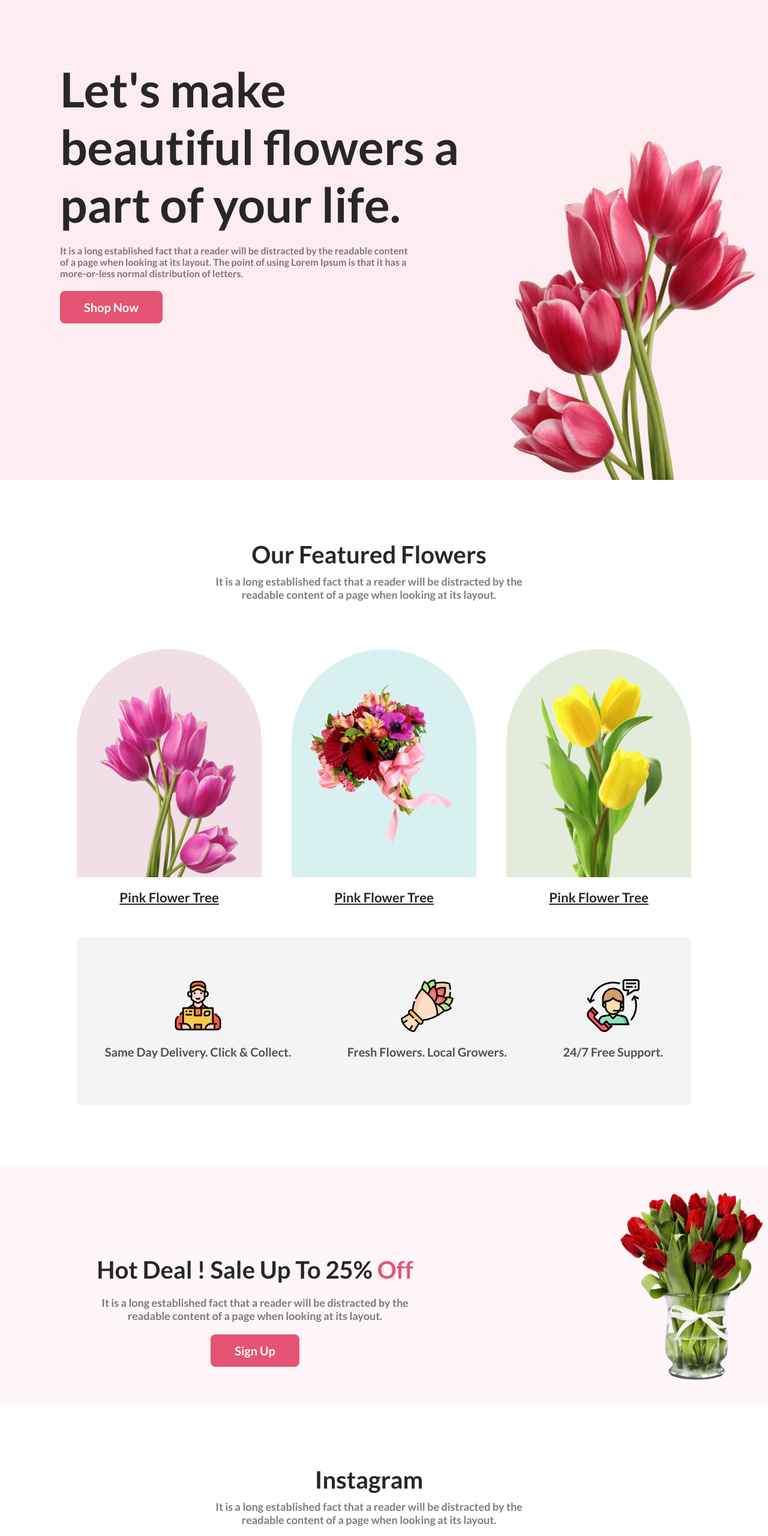
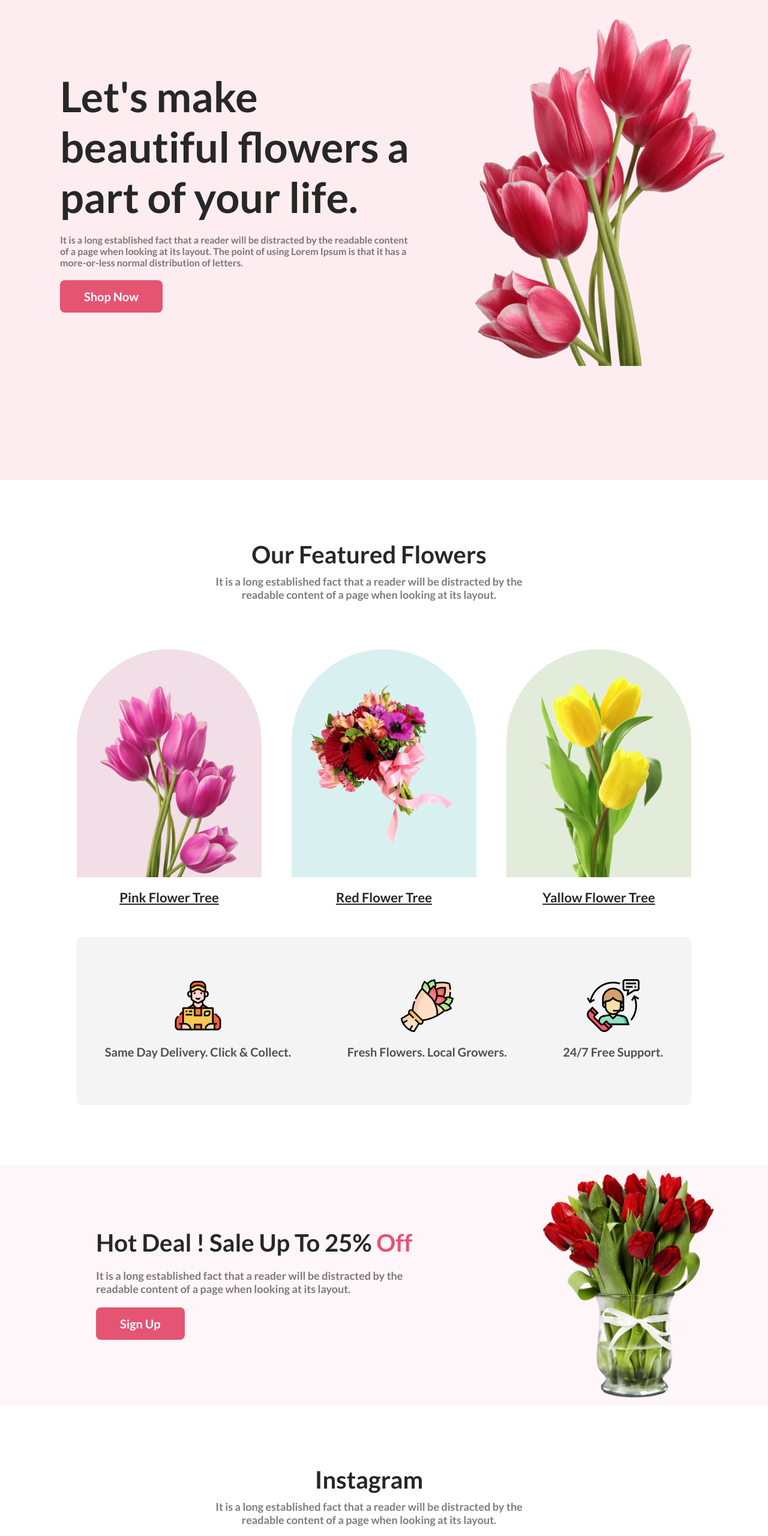
Before and after one commit to sadid56/flower-shop-assingment, a plain HTML site: page index.html in a window 1280 px wide. Shown: the top 2560 px of the page at 60% size. Drawn offline with Linux system fonts and the light colour scheme.

Commit message:
updat a header

```diff
--- a/index.html
+++ b/index.html
@@ -23,28 +23,28 @@
                 </p>
                 <button class="btn-primary">Shop Now </button>
             </div>
-            <div class="header-img">
 
+                <img src="images/pngwing 10.png" alt="">
             </div>
-        </div>
+
     </header>
     <!-- header part end -->
     <!-- main part start -->
     <main>
-          <section class="section-part">
+          <div class="section-part">
             <h2 class="section-title">Our Featured Flowers</h2>
          <p class="section-description">
             It is a long established fact that a reader will be distracted by the readable content of a page when looking at its layout.
         </p>
-         </section>
+         </div>
           <section class="future-flowers-container">
             <div class="future-flower1">
                <h3 class="future-flower-title">Pink Flower Tree</h3>
             </div>
             <div class="future-flower2">
-                <h3 class="future-flower-title">Pink Flower Tree</h3></div>
+                <h3 class="future-flower-title">Red Flower Tree</h3></div>
             <div class="future-flower3">
-                <h3 class="future-flower-title">Pink Flower Tree</h3>
+                <h3 class="future-flower-title">Yallow Flower Tree</h3>
             </div>
           </section>
           <section class="support-container">
@@ -63,19 +63,22 @@
           </section>
           <section class="hot-deal">
             <div class="hot-deal-container">
-                <h1 class="hot-deal-title">Hot Deal ! Sale Up To 25% <span>Off</span></h1>
+                <div class="hot-deal-text">
+                    <h1 class="hot-deal-title">Hot Deal ! Sale Up To 25% <span>Off</span></h1>
                 <p class="hot-deal-description">
                     It is a long established fact that a reader will be distracted by the readable content of a page when looking at its layout.
                 </p>
                 <button class="btn-primary">Sign Up</button>
+                </div>
+                <img src="images/pngwing 8.png" alt="">
             </div>
           </section>
-          <section class="section-part">
+          <div class="section-part">
             <h2 class="section-title">Instagram</h2>
          <p class="section-description">
             It is a long established fact that a reader will be distracted by the readable content of a page when looking at its layout.
         </p>
-         </section>
+    </div>
 
          <section style="margin-bottom: 50px;">
             <div class="images-container">
--- a/style.css
+++ b/style.css
@@ -11,21 +11,28 @@ header{
     width: 100%;
     height: 100vh;
     background-color: rgba(229, 84, 115, 0.10);
-    background-image: url('images/pngwing\ 10.png');
+    /* background-image: url('images/pngwing\ 10.png');
     background-repeat: no-repeat;
-    background-position: right bottom ;
-    background-size: 450px;
+    background-position: right bottom ; */
+    /* background-size: 450px; */
 
 }
+
 .header-container{
-    width: 700px;
-    margin-top:100px;
+    margin-top:30px;
     margin-left: 100px;
     position: absolute;
-    text-align: left;
+    display: flex;
+    gap: 50px;
+    align-items: center;
+}
+
+.header-container img{
+    width: 460px;
+    margin-right: 50px;
 }
 .header-title{
-    font-size: 80px;
+    font-size: 70px;
     color: #272727;
 }
 .header-description{
@@ -145,20 +152,24 @@ header{
     height: 400px;
     background: rgba(229, 84, 115, 0.05);
     margin-top: 100px;
-    background-image: url('images/pngwing\ 8.png');
-    background-repeat: no-repeat;
-    background-position: center right;
-    background-size: 250px;
+
 }
 span{
     color: #E55473;
 }
 .hot-deal-container{
+    display: flex;
+    gap: 30px;
+    align-items: center;
+    justify-content: space-around;
+}
+.hot-deal-container img{
+    width: 300px;
+    margin-right: 80px;
+}
+.hot-deal-text{
     width: 550px;
-    margin-top: 150px;
-    margin-left: 150px;
-    position: absolute;
-    text-align: center;
+    margin: auto;
 }
 .hot-deal-title{
     font-size: 40px;
```
